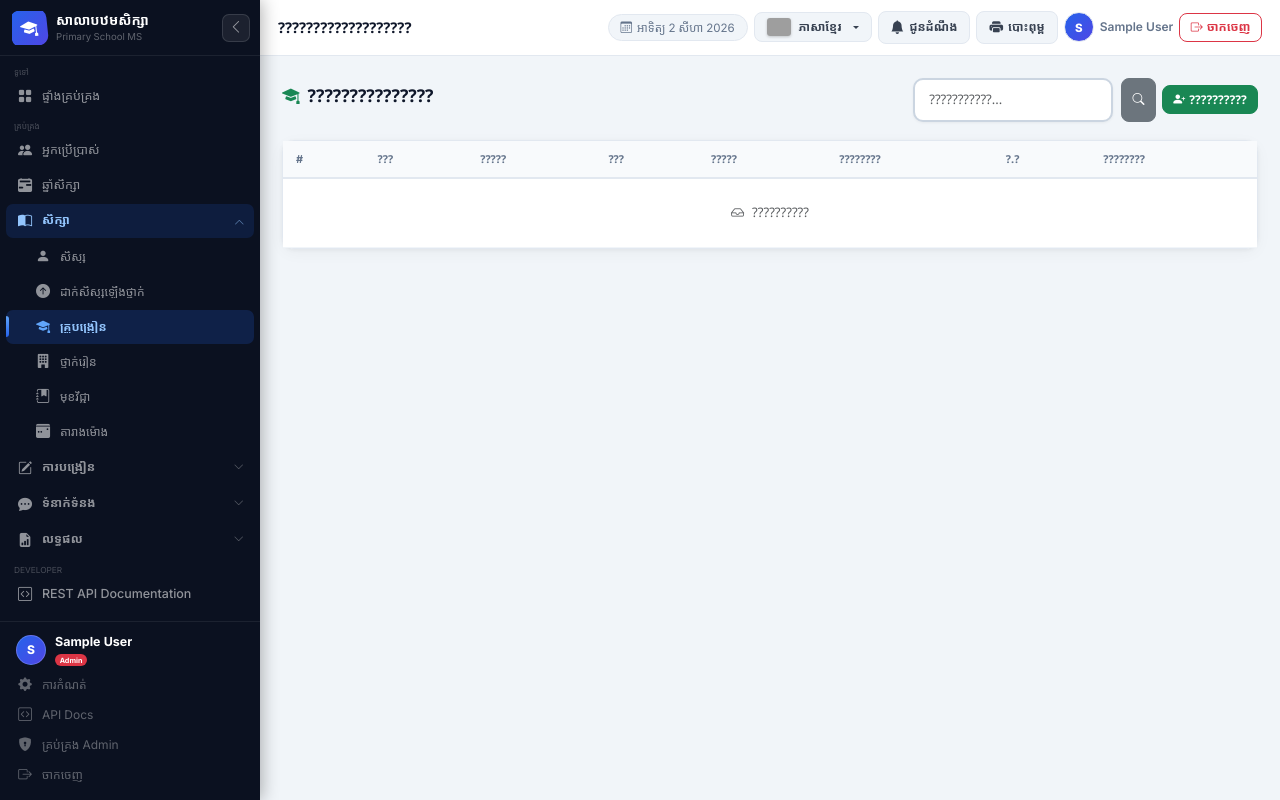
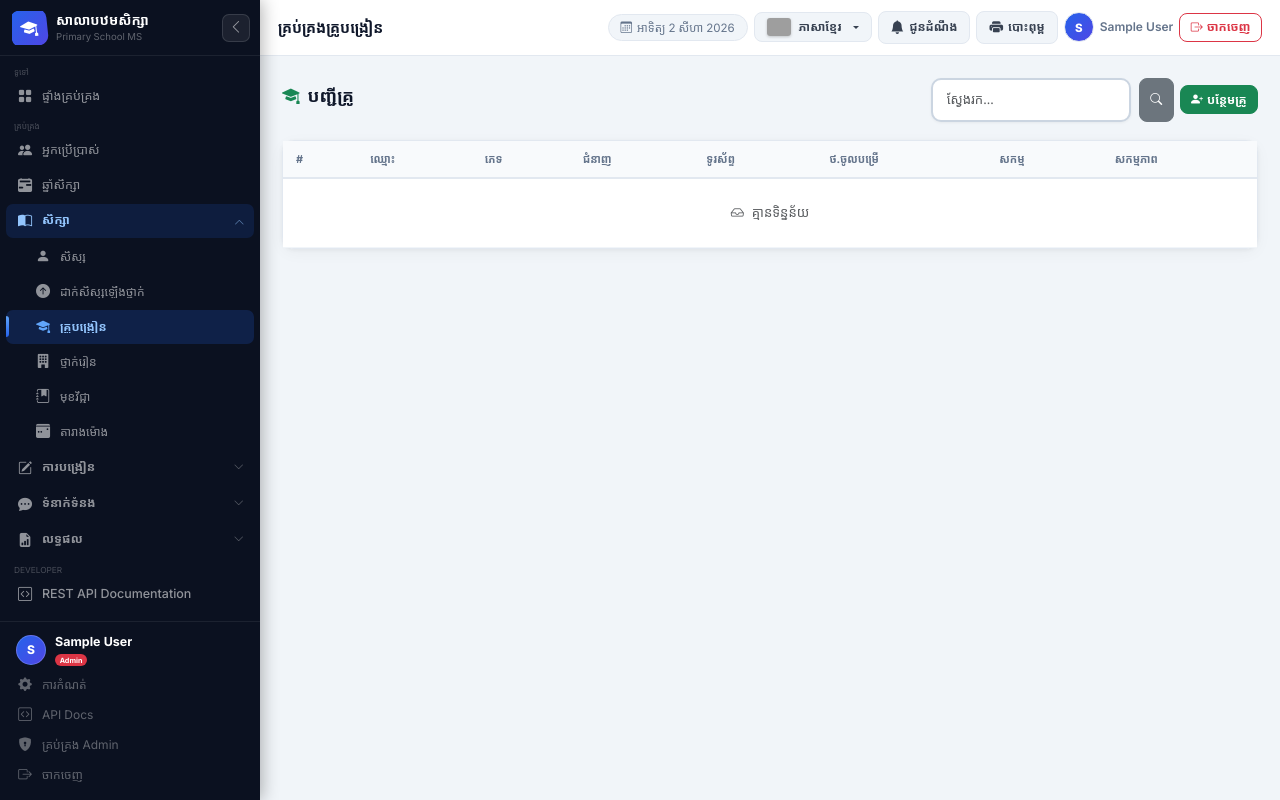
Before and after one commit to kimmi77778888-rgb/school_system.com, a Django app: page /school/teachers/ in a window 1280 px wide. Run offline with Django 5.2, Linux system fonts and the light colour scheme; the visitor is signed in with stand-in values (Sample User, id 1); data comes from the database, SQL or seed files in the repository; data that the repository does not hold is empty; parts of the project's set-up code (start-up, migrations or seed data) failed here and were passed over; grey boxes are pictures that could not be loaded.

Commit message:
Fix Khmer text encoding issues in teacher templates - Fixed corrupted question marks showing instead of Khmer text - Recreated teacher_list.html with proper UTF-8 encoding - Fixed page_title in teacher_detail.html to show ព័ត៌មានគ្រូ

```diff
--- a/crm/school/templates/school/teacher_detail.html
+++ b/crm/school/templates/school/teacher_detail.html
@@ -1,7 +1,7 @@
 {% extends 'school/base.html' %}
 {% load school_tags %}
 {% block title %}{{ teacher.last_name }} {{ teacher.first_name }}{% endblock %}
-{% block page_title %}?????????????????{% endblock %}
+{% block page_title %}ព័ត៌មានគ្រូ{% endblock %}
 
 {% block content %}
 <style>
--- a/crm/school/templates/school/teacher_list.html
+++ b/crm/school/templates/school/teacher_list.html
@@ -1,26 +1,27 @@
 {% extends 'school/base.html' %}
 {% load school_tags %}
-{% block title %}?????????{% endblock %}
-{% block page_title %}???????????????????{% endblock %}
+{% block title %}បញ្ជីគ្រូ{% endblock %}
+{% block page_title %}គ្រប់គ្រងគ្រូបង្រៀន{% endblock %}
+
 {% block content %}
 <div class="page-header">
-  <h2><i class="bi bi-mortarboard-fill me-2 text-success"></i>???????????????</h2>
+  <h2><i class="bi bi-mortarboard-fill me-2 text-success"></i>បញ្ជីគ្រូ</h2>
   <div class="actions">
     <form method="get" class="d-flex gap-2">
-      <input type="text" name="q" value="{{ q }}" placeholder="???????????..." class="form-control form-control-sm" style="width:200px;"/>
+      <input type="text" name="q" value="{{ q }}" placeholder="ស្វែងរក..." class="form-control form-control-sm" style="width:200px;"/>
       <button type="submit" class="btn btn-secondary btn-sm"><i class="bi bi-search"></i></button>
     </form>
-    <a href="{% url 'school:teacher_add' %}" class="btn btn-success btn-sm"><i class="bi bi-person-plus-fill me-1"></i>??????????</a>
+    <a href="{% url 'school:teacher_add' %}" class="btn btn-success btn-sm"><i class="bi bi-person-plus-fill me-1"></i>បន្ថែមគ្រូ</a>
   </div>
 </div>
+
 <div class="card table-card">
   <table class="table table-hover">
-    <thead><tr><th>#</th><th>???</th><th>?????</th><th class="hide-xs">???</th><th class="hide-xs">?????</th><th class="hide-xs">????????</th><th class="hide-xs">?.?</th><th>????????</th></tr></thead>
+    <thead><tr><th>#</th><th>ឈ្មោះ</th><th>ភេទ</th><th class="hide-xs">ជំនាញ</th><th class="hide-xs">ទូរស័ព្ទ</th><th class="hide-xs">ថ.ចូលបម្រើ</th><th>សកម្ម</th><th>សកម្មភាព</th></tr></thead>
     <tbody>
     {% for t in teachers %}
     <tr>
       <td>{{ forloop.counter }}</td>
-      <td><span class="badge bg-light text-dark fw-bold">{{ t.teacher_id }}</span></td>
       <td>
         <div class="d-flex align-items-center gap-2">
           {% if t.photo %}<img src="{{ t.photo|safe_url }}" class="rounded-circle" width="32" height="32" style="object-fit:cover;">
@@ -28,18 +29,27 @@
           <a href="{% url 'school:teacher_detail' t.pk %}" class="text-decoration-none fw-semibold">{{ t.last_name }} {{ t.first_name }}</a>
         </div>
       </td>
-      <td class="hide-xs">{{ t.get_gender_display|default:"�" }}</td>
-      <td class="hide-xs">{{ t.subject_specialty|default:"�" }}</td>
-      <td class="hide-xs">{{ t.phone|default:"�" }}</td>
-      <td class="hide-xs">{% if t.hire_date %}{{ t.hire_date }}{% else %}�{% endif %}</td>
+      <td class="hide-xs">{{ t.get_gender_display|default:"—" }}</td>
+      <td class="hide-xs">{{ t.subject_specialty|default:"—" }}</td>
+      <td class="hide-xs">{{ t.phone|default:"—" }}</td>
+      <td class="hide-xs">{% if t.hire_date %}{{ t.hire_date }}{% else %}—{% endif %}</td>
       <td>
-        <a href="{% url 'school:teacher_detail' t.pk %}" class="btn btn-outline-info btn-sm"><i class="bi bi-eye"></i></a>
-        <a href="{% url 'school:teacher_edit' t.pk %}" class="btn btn-outline-primary btn-sm"><i class="bi bi-pencil"></i></a>
-        <a href="{% url 'school:teacher_delete' t.pk %}" class="btn btn-outline-danger btn-sm"><i class="bi bi-trash"></i></a>
+        {% if t.is_active %}
+        <span class="badge bg-success">សកម្ម</span>
+        {% else %}
+        <span class="badge bg-secondary">អសកម្ម</span>
+        {% endif %}
+      </td>
+      <td>
+        <div class="btn-group btn-group-sm">
+          <a href="{% url 'school:teacher_detail' t.pk %}" class="btn btn-outline-info" title="មើល"><i class="bi bi-eye"></i></a>
+          <a href="{% url 'school:teacher_edit' t.pk %}" class="btn btn-outline-primary" title="កែ"><i class="bi bi-pencil"></i></a>
+          <a href="{% url 'school:teacher_delete' t.pk %}" class="btn btn-outline-danger" title="លុប" onclick="return confirm('តើអ្នកប្រាកដក្នុងការលុបគ្រូនេះឬ?')"><i class="bi bi-trash"></i></a>
+        </div>
       </td>
     </tr>
     {% empty %}
-    <tr><td colspan="8" class="text-center text-muted py-4"><i class="bi bi-inbox me-2"></i>??????????</td></tr>
+    <tr><td colspan="8" class="text-center text-muted py-4"><i class="bi bi-inbox me-2"></i>គ្មានទិន្នន័យ</td></tr>
     {% endfor %}
     </tbody>
   </table>
```
